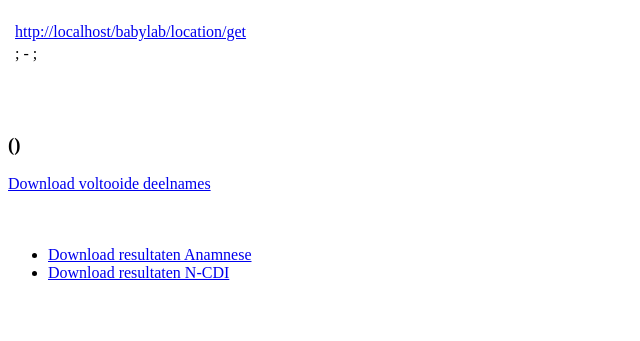
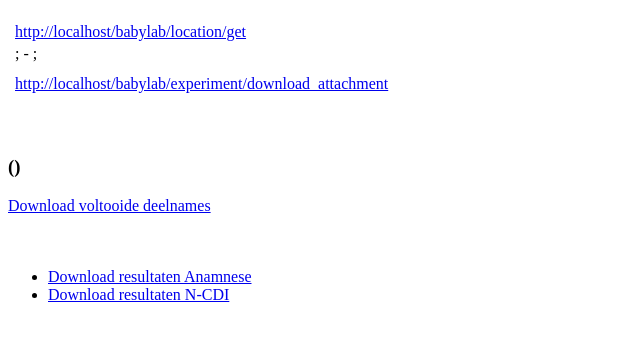
Before and after one commit to UiL-OTS-labs/babylab-admin, a CodeIgniter app: the page made by application/views/experiment_view.php in a window 1280 px wide. Shown: the top 341 px of the page, without its empty margins (0-640 px from the left). Run offline with CodeIgniter, Linux system fonts and the light colour scheme; data that the repository does not hold is empty; some libraries are stand-ins or nearby versions.

Commit message:
Added attachment in experiment details

```diff
--- a/application/views/experiment_view.php
+++ b/application/views/experiment_view.php
@@ -43,6 +43,11 @@
 			<tr>
 				<th><?=lang('wbs_number'); ?></th>
 				<td><?=$experiment->wbs_number; ?></td>
+			</tr>
+			<tr>
+				<th><?=lang('attachment'); ?></th>
+				<td><?=$experiment->attachment . ' ' .
+				anchor('experiment/download_attachment/' . $experiment->id, lang('download'), 'download'); ?></td>
 			</tr>
 			<tr>
 				<th><?=lang('experiment_color'); ?></th>
--- a/application/views/participation_call.php
+++ b/application/views/participation_call.php
@@ -332,6 +332,11 @@
 					<th><?=lang('act_nr_part'); ?></th>
 					<td><?=$nr_participations; ?></td>
 				</tr>
+				<tr>
+					<th><?=lang('attachment'); ?></th>
+					<td><?=$experiment->attachment . ' ' .
+					anchor('experiment/download_attachment/' . $experiment->id, lang('download'), 'download'); ?></td>
+				</tr>
 			</table>
 		</div>
 	</div>
```
